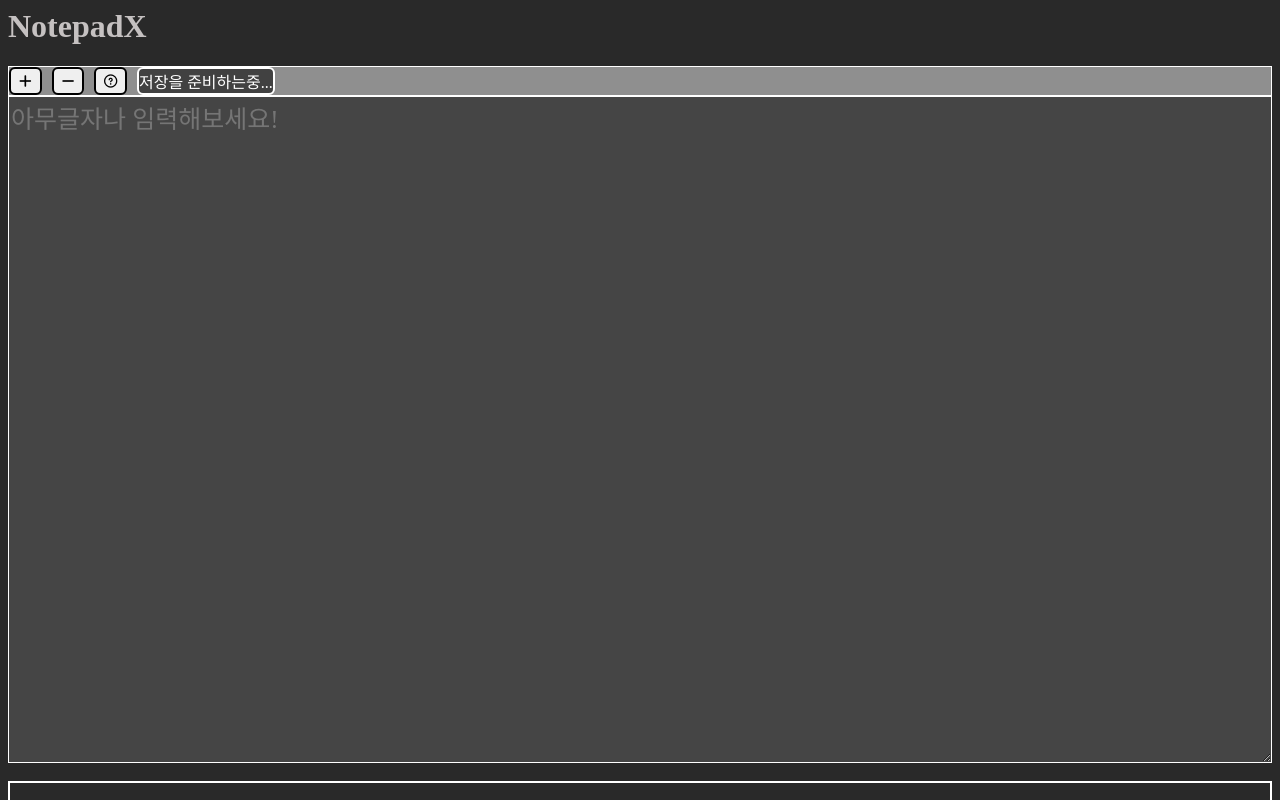
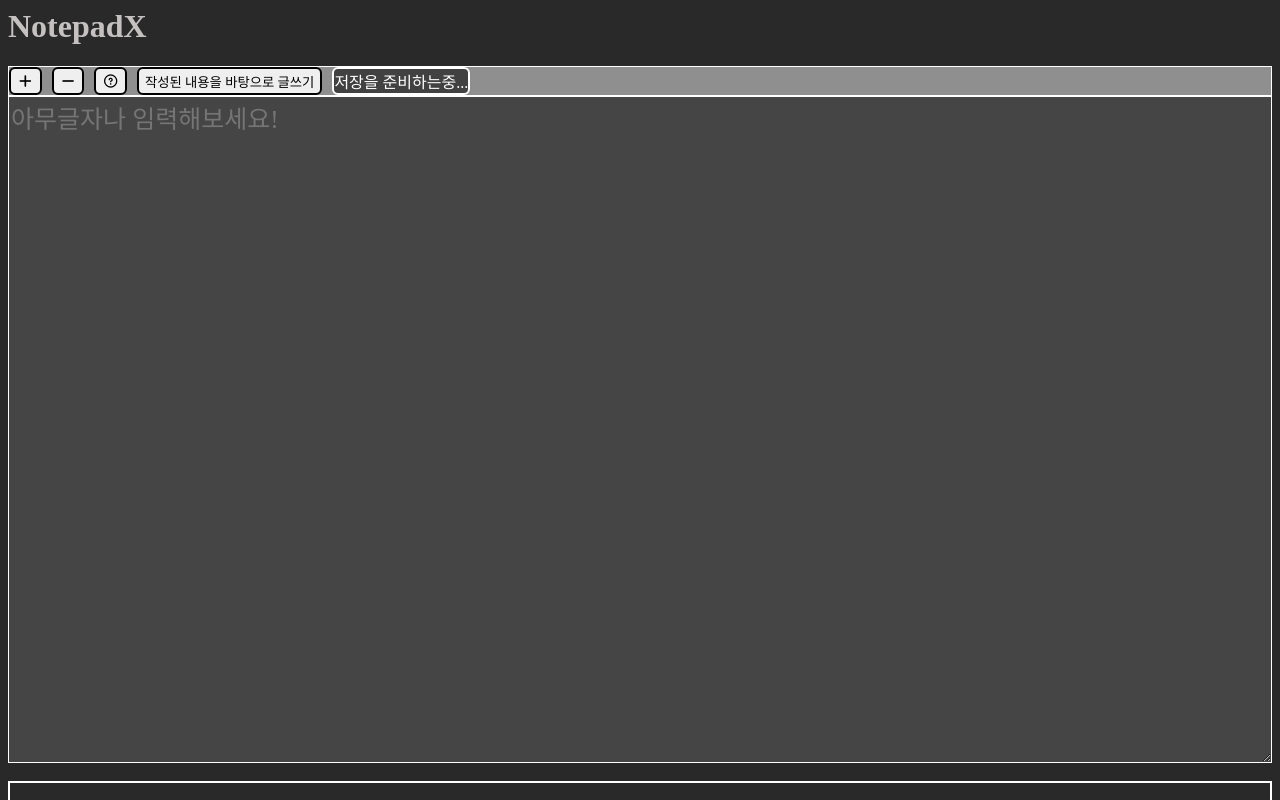
Before and after one commit to dokdoxofficial/notepadx, a React (Create React App) app: page / in a window 1280 px wide. Shown: the top 800 px of the page. Built offline with nearby package versions, Linux system fonts and the light colour scheme; no server answers; a web font is replaced by a local one.

Commit message:
new ai feature

```diff
--- a/src/App.js
+++ b/src/App.js
@@ -1,5 +1,6 @@
 import './App.css';
 import '@fortawesome/fontawesome-free/css/all.min.css';
+import { GoogleGenerativeAI } from "@google/generative-ai";
 import { useState , useEffect} from 'react';
 
 export default function App() {
@@ -40,6 +41,18 @@ useEffect(() => {
 }, [textsize]);
 
 
+const genAI = new GoogleGenerativeAI(process.env.REACT_APP_GEMINI_API_KEY);
+
+const askGemini = async () => {
+  const model = genAI.getGenerativeModel({
+    model: "gemini-2.5-flash",
+  });
+  const result = await model.generateContent("당신은 유능한 글쓰기를 하는 사람입니다!"+data + "에 맞는 잛은 영감을 줄수있는 80자 사이정도의 글을 작성해주세요. ");
+  const text = result.response.text();
+  setData(text + data)
+};
+
+
   return (
     <>
     <h1>NotepadX</h1>
@@ -47,6 +60,7 @@ useEffect(() => {
        <button><i class="fa-solid fa-plus" onClick={()=>settextsize(textsize+10)}></i></button>
        <button><i class="fa-solid fa-minus" onClick={()=>settextsize(textsize-10)}></i></button>
        <button><a id = "info" href='#footer'><i class="fa-regular fa-circle-question"></i></a></button>
+       <button onClick={askGemini}>작성된 내용을 바탕으로 글쓰기</button>
        <div id='state'>{filestate}</div>
     </div>
     <main>
```
Also changed, not shown: 1 other file (tests, documents, lock files or other folders).
